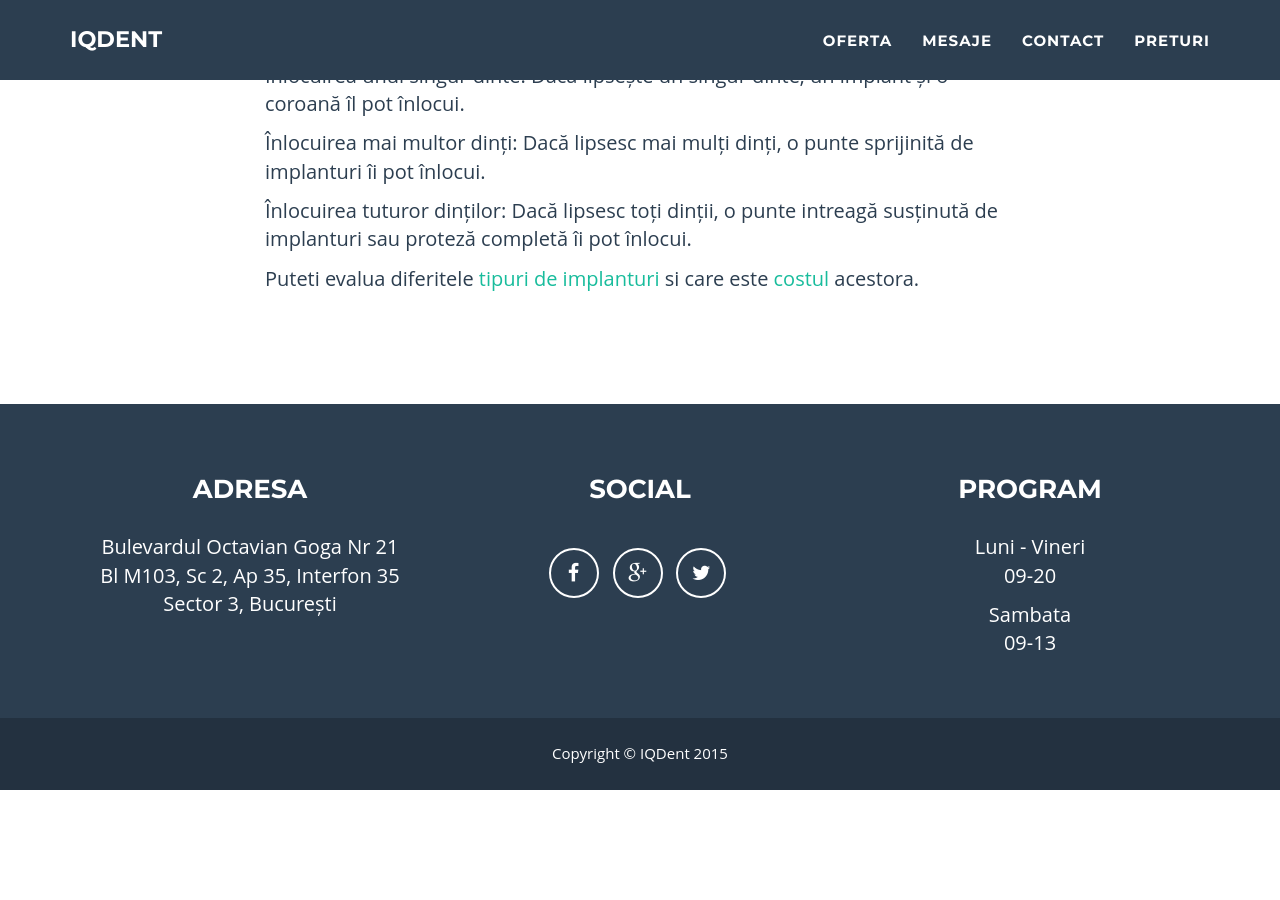
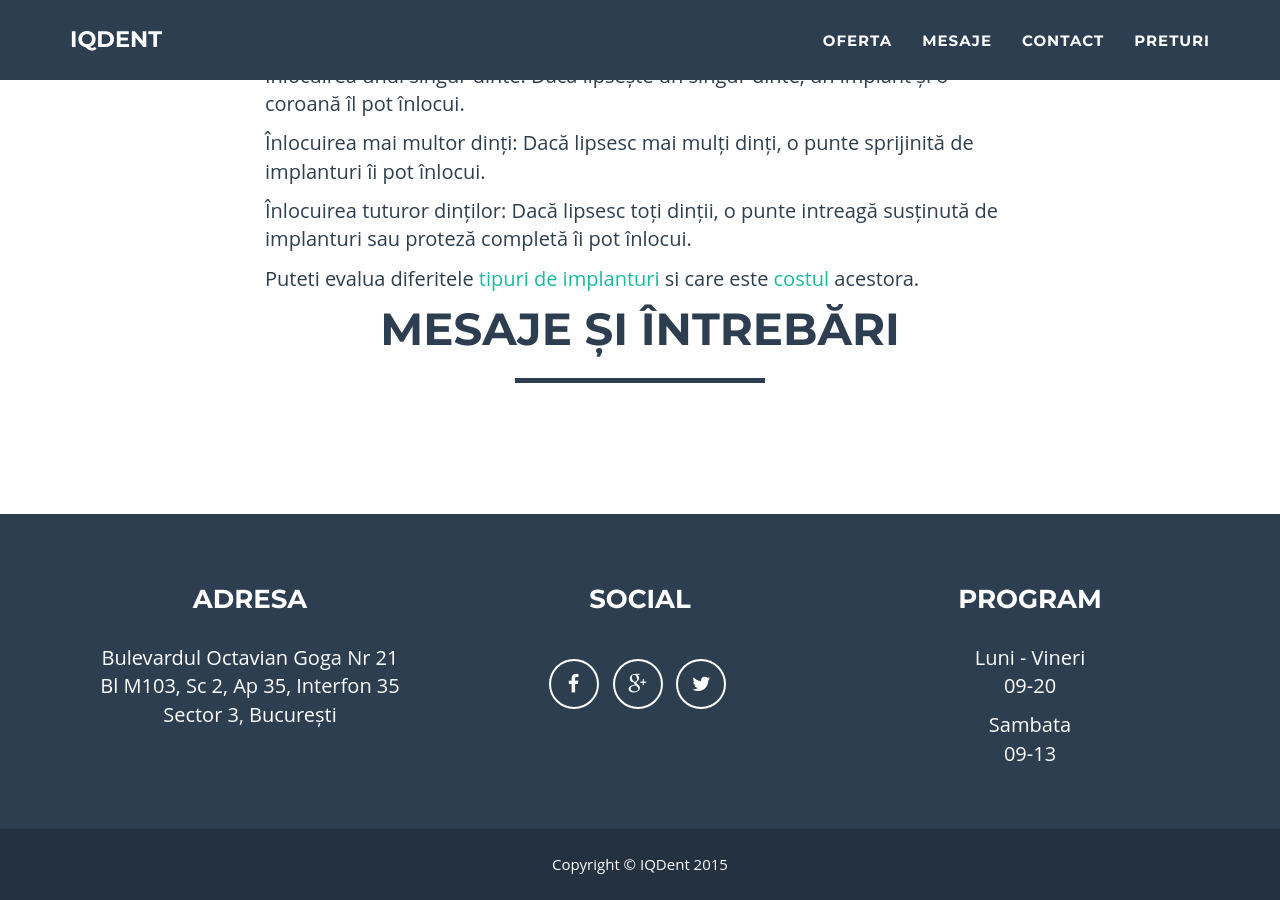
Before and after one commit to littledentgopo/offerdent, a Jekyll site: the page built from _posts/2014-07-01-ce-sunt-implanturile-dentare.html, in a window 1280 px wide and 900 px high, scrolled down 1411 px. Built offline with Jekyll 4.4.1, drawn with Linux system fonts in a browser that asks for light colours; comment, search, counter and statistics services are not loaded; before the commit the page ends 2201 px from its top, so only the background shows below that.

Commit message:
Comments on posts

```diff
--- a/_layouts/post.html
+++ b/_layouts/post.html
@@ -17,5 +17,17 @@ layout: main
                 {{ content }}
             </div>
         </div>
+
+
+        <div class="row">
+                <div class="col-lg-12 text-center">
+                    <h2>Mesaje și întrebări</h2>
+                    <hr class="star-primary">
+                </div>
+            </div>
+            <div class="row">
+                <div class="col-lg-12 text-center">
+ <div class="fb-comments" data-href="{{site.url}}/{{page.url}}" data-numposts="5" data-colorscheme="light"></div>                 </div>
+        </div>
     </div>
 </section>
```
